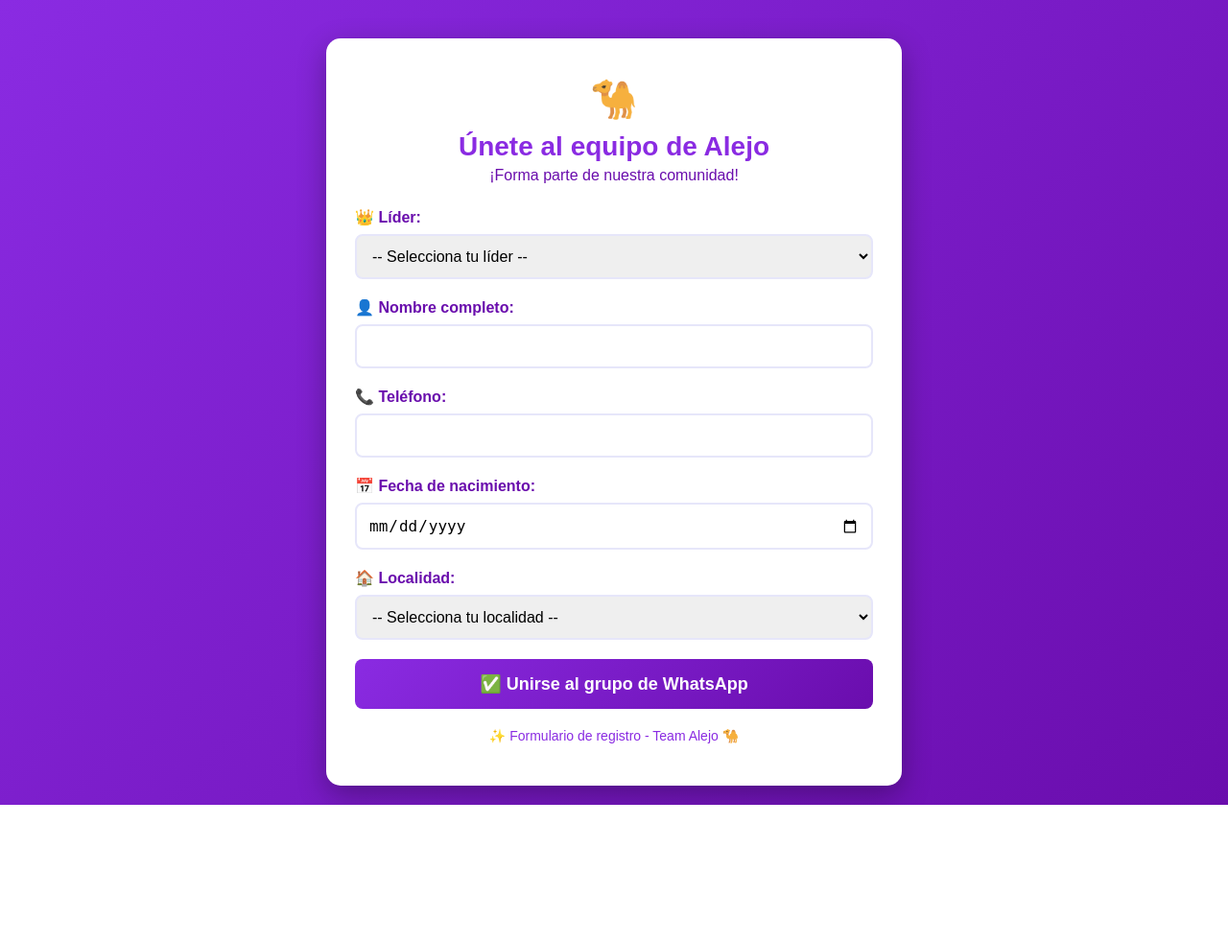
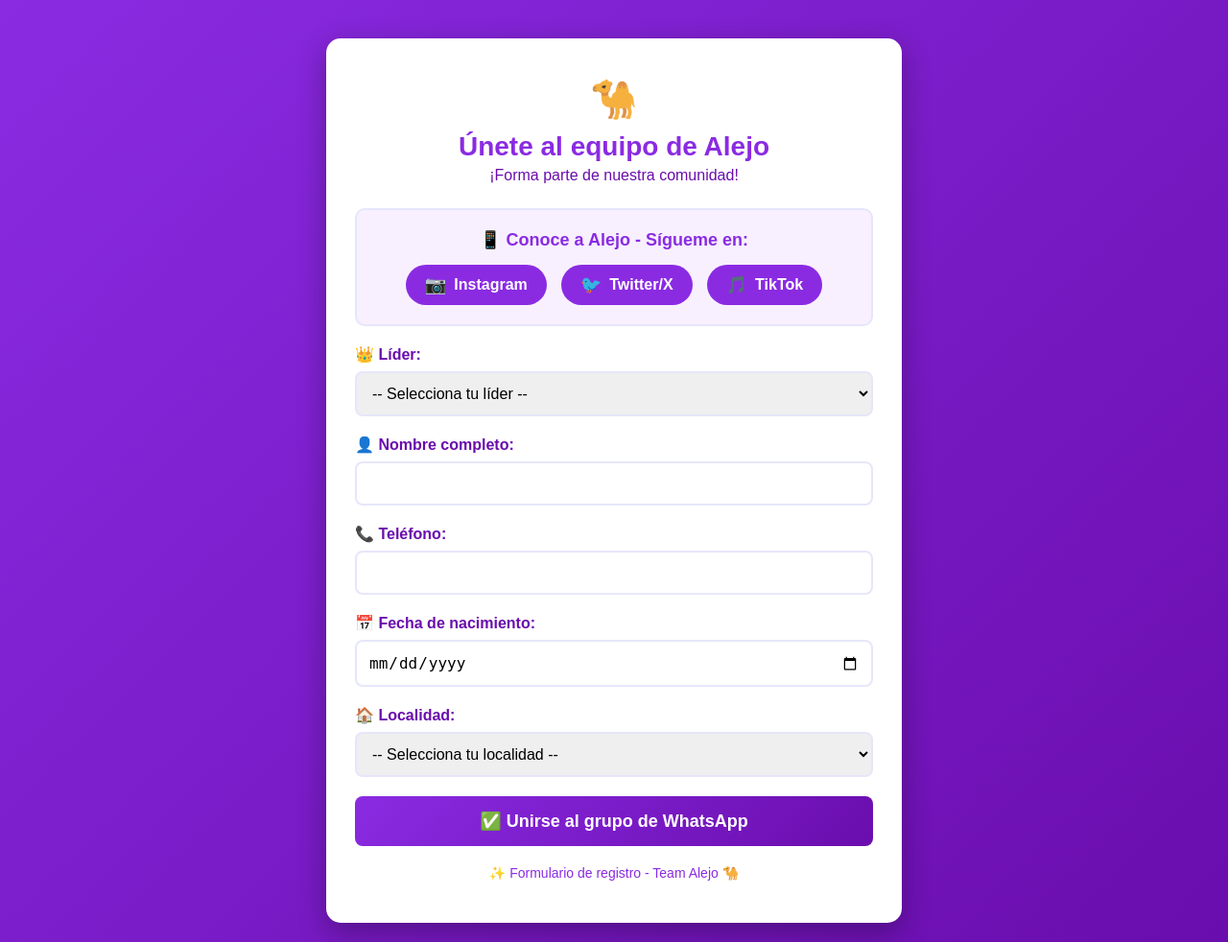
Before and after one commit to dssanche/mi_registro_whatsapp, a Flask app: page / in a window 1280 px wide. Shown: the whole page at 96% size. Before the commit the page ends 839 px from the top, so only its background shows below. Run offline with Flask 3, Linux system fonts and the light colour scheme.

Commit message:
Fix requirements

```diff
--- a/app.py
+++ b/app.py
@@ -306,7 +306,6 @@ def compartir_link(lider_id):
         qr_url=qr_url
     )
 
-
 # Nueva ruta para estadísticas básicas
 @app.route('/estadisticas')
 def mostrar_estadisticas():
@@ -336,6 +335,19 @@ def mostrar_estadisticas():
     except Exception as e:
         return f"Error obteniendo estadísticas: {e}", 500
 
+
+
+@app.route('/compartir/<lider_id>')
+def compartir(lider_id):
+    if lider_id not in LIDERES:
+        return "Líder no encontrado", 404
+
+    base_url = get_base_url()
+
+    return render_template('compartir.html',
+                         lider_nombre=LIDERES[lider_id],
+                         qr_url=f"/qr/{lider_id}",
+                         url_formulario=f"{base_url}/?lider={lider_id}")
 if __name__ == '__main__':
     if 'RENDER' in os.environ:
         port = int(os.environ.get('PORT', 5000))
--- a/templates/registro.html
+++ b/templates/registro.html
@@ -128,6 +128,46 @@
             color: #8A2BE2;
             font-weight: bold;
         }
+        /* Estilos para redes sociales */
+        .redes-sociales {
+            text-align: center;
+            margin: 20px 0;
+            padding: 20px;
+            background: #F8F0FF;
+            border-radius: 10px;
+            border: 2px solid #E6E6FA;
+        }
+        .redes-titulo {
+            color: #8A2BE2;
+            font-weight: bold;
+            margin-bottom: 15px;
+            font-size: 18px;
+        }
+        .social-links {
+            display: flex;
+            justify-content: center;
+            gap: 15px;
+            flex-wrap: wrap;
+        }
+        .social-btn {
+            display: flex;
+            align-items: center;
+            gap: 8px;
+            padding: 10px 20px;
+            background: #8A2BE2;
+            color: white;
+            text-decoration: none;
+            border-radius: 25px;
+            font-weight: bold;
+            transition: all 0.3s;
+        }
+        .social-btn:hover {
+            background: #6A0DAD;
+            transform: translateY(-2px);
+        }
+        .social-icon {
+            font-size: 18px;
+        }
     </style>
 </head>
 <body>
@@ -136,6 +176,22 @@
             <div class="camello-icon">🐪</div>
             <h1>Únete al equipo de Alejo</h1>
             <div class="subtitle">¡Forma parte de nuestra comunidad!</div>
+        </div>
+
+        <!-- SECCIÓN DE REDES SOCIALES DE ALEJO -->
+        <div class="redes-sociales">
+            <div class="redes-titulo">📱 Conoce a Alejo - Sígueme en:</div>
+            <div class="social-links">
+                <a href="https://www.instagram.com/ajaramillo25/" class="social-btn" target="_blank">
+                    <span class="social-icon">📷</span> Instagram
+                </a>
+                <a href="https://x.com/ajaramillo25" class="social-btn" target="_blank">
+                    <span class="social-icon">🐦</span> Twitter/X
+                </a>
+                <a href="https://www.tiktok.com/@ajaramillof25" class="social-btn" target="_blank">
+                    <span class="social-icon">🎵</span> TikTok
+                </a>
+            </div>
         </div>
 
         <form action="/registro" method="POST">
@@ -270,15 +326,12 @@
                          class="qr-image"
                          onerror="mostrarPlaceholderQR(this, '${liderId}')">
                 `;
-
-                console.log("Intentando cargar QR desde:", qrUrl);
             } else {
                 qrSection.style.display = 'none';
             }
         }
 
         function mostrarPlaceholderQR(imgElement, liderId) {
-            console.log("Error cargando QR, mostrando placeholder");
             const qrContainer = document.getElementById('qrContainer');
             qrContainer.innerHTML = `
                 <div class="qr-placeholder">
```
